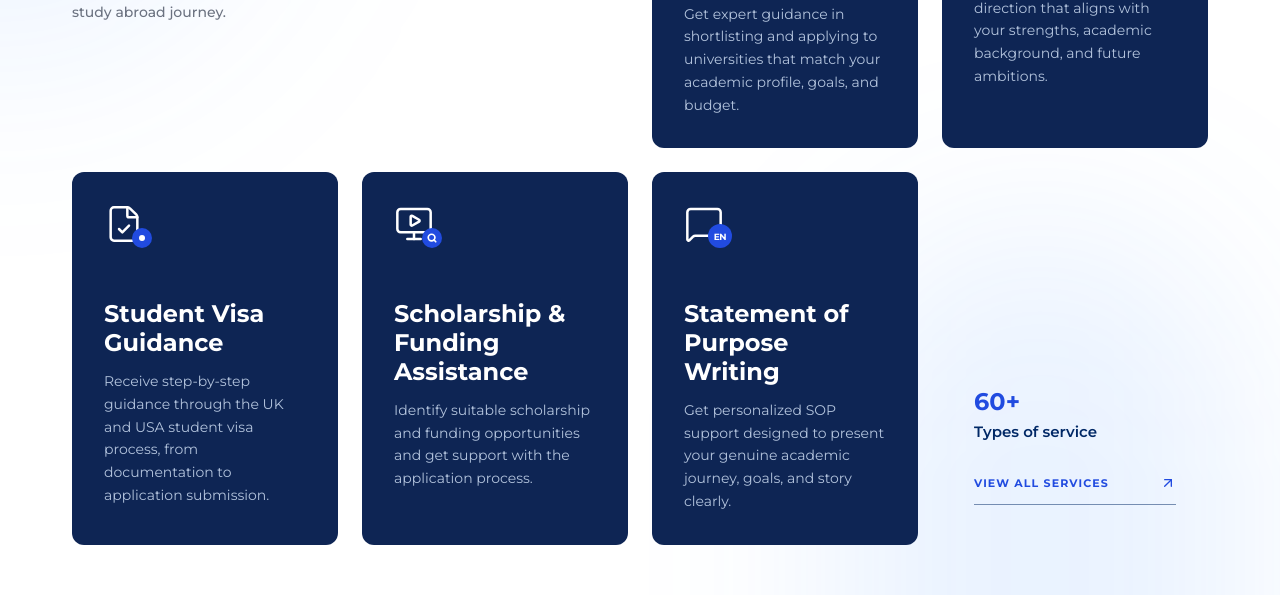
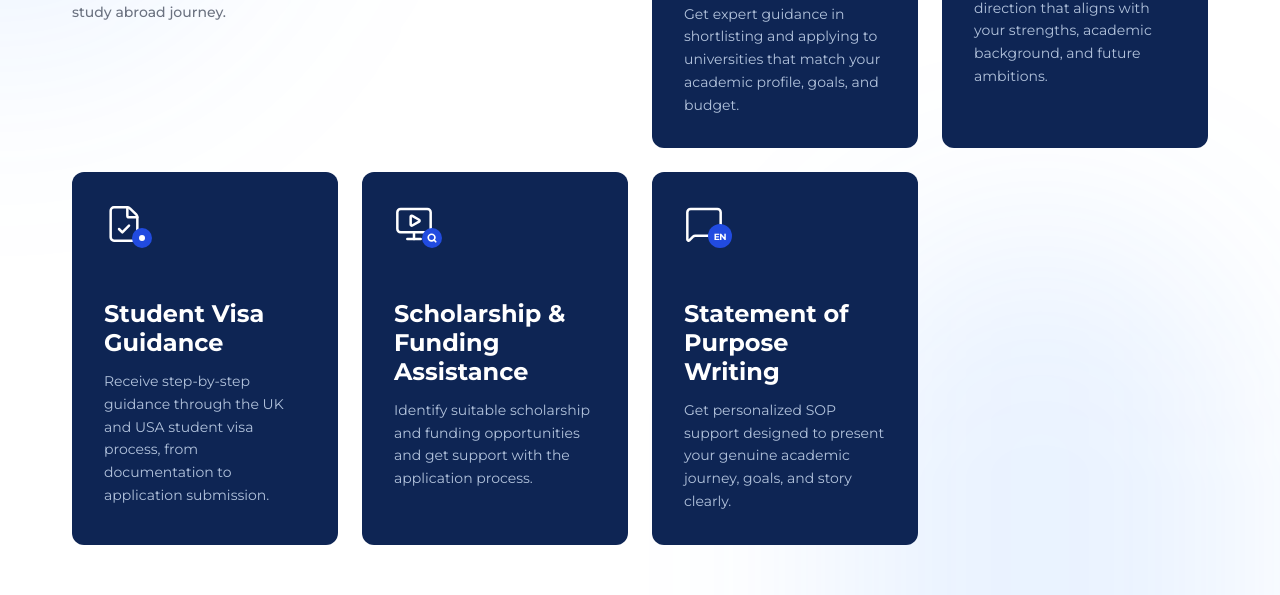
Before and after one commit to UswaNadeem242/consulting-done, a Next.js app: page / in a window 1280 px wide. Shown: the part 2916-3511 px from the top of the page. Built offline with nearby package versions, Linux system fonts and the light colour scheme.

Commit message:
feat(UI):  remove the card

```diff
--- a/app/home/component/servicesoffered.tsx
+++ b/app/home/component/servicesoffered.tsx
@@ -110,7 +110,7 @@ const ServicesOffered = () => {
                     </div>
 
                     {/* 60+ Stats Block */}
-                    <div className="flex flex-col justify-end p-8 pb-10">
+                    {/* <div className="flex flex-col justify-end p-8 pb-10">
                         <h3 className="text-consult-sky text-6xl font-bold mb-1">60+</h3>
                         <p className="text-consult-blue text-[15px] font-semibold mb-8">Types of service</p>
 
@@ -118,7 +118,7 @@ const ServicesOffered = () => {
                             <span>VIEW ALL SERVICES</span>
                             <ArrowUpRight size={16} className="group-hover:translate-x-1 group-hover:-translate-y-1 transition-transform" />
                         </Link>
-                    </div>
+                    </div> */}
 
                 </div>
             </div>
```
